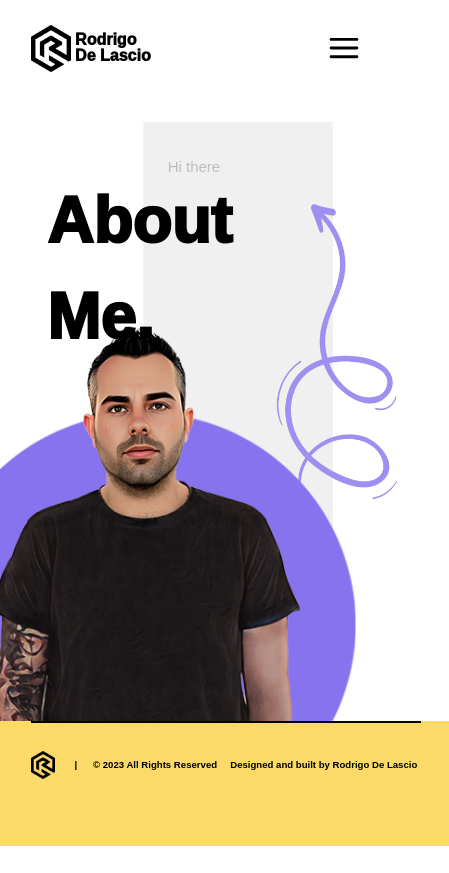
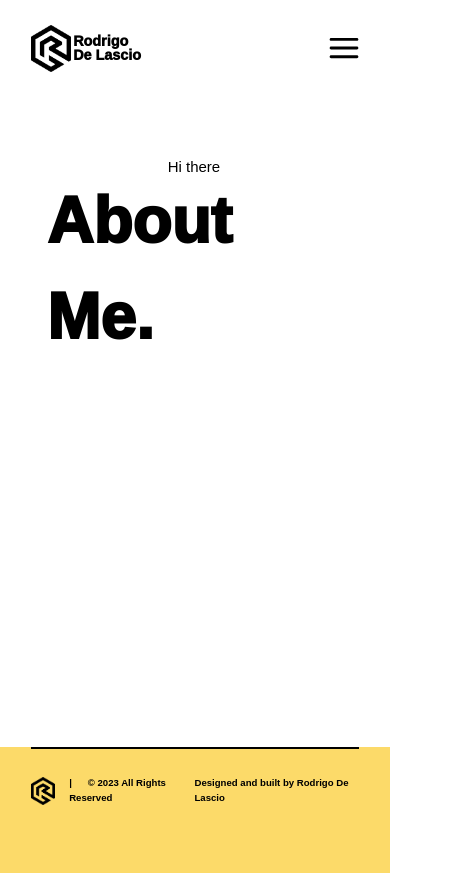
Before and after one commit to rodrigodelascio/rod-current-folio, a React (Create React App) app: page /about in a window 390 px wide. Shown: the whole page, 449 px wide, since content can reach past the window. Before the commit the page ends 846 px from the top, so only its background shows below. Built offline with nearby package versions, Linux system fonts and the light colour scheme.

Commit message:
improved responsiveness

```diff
--- a/src/components/aboutpage/aboutHeroSection/AboutHeroSection.js
+++ b/src/components/aboutpage/aboutHeroSection/AboutHeroSection.js
@@ -1,30 +1,21 @@
 import React from "react";
-import rodCircle from "../../../assets/images/rodCircle.png";
-import decorativeFrame from "../../../assets/images/decorativeFrameWithArrows.png";
 import styles from "./AboutHeroSection.module.css";
 
 const AboutHeroSection = () => {
   return (
-    <div className={styles["about-hero-container"]}>
+    <div className={styles["about-page-container"]}>
       <div className={styles["about-hero-text-container"]}>
-        <img
-          src={decorativeFrame}
-          alt="gray tall rectangle with purple whirly arrows"
-        />
-        <h1>About Me.</h1>
-        <div className={styles["about-socials-container"]}>
-          <a>1</a>
-          <a>1</a>
-          <a>1</a>
+        <div className={styles["about-hero-text-wrapper"]}>
+          <h1>About Me.</h1>
         </div>
-      </div>
-      <div>
         <div>
-          <h2>Hi there</h2>
+          <div>
+            <h2>Hi there</h2>
+          </div>
         </div>
       </div>
       <div className={styles["profile-pic-container"]}>
-        <img src={rodCircle} alt="rodrigo de lascio ai" />
+        {/* <img src={} alt="rodrigo de lascio ai" /> */}
       </div>
     </div>
   );
--- a/src/components/aboutpage/aboutHeroSection/AboutHeroSection.module.css
+++ b/src/components/aboutpage/aboutHeroSection/AboutHeroSection.module.css
@@ -1,14 +1,20 @@
-.about-hero-container {
-  min-height: 75vh;
-  min-width: 84vw;
+.about-page-container {
   position: relative;
   background: #fff;
-  padding: 8vh 8vw 0 8vw;
+  padding-top: 8vh;
   display: flex;
-  flex-direction: row;
+  flex-direction: column;
 }
 
 .about-hero-text-container {
+  display: flex;
+  flex-direction: row;
+  min-height: 70vh;
+  min-width: 84vw;
+  padding: 0 8vw;
+}
+
+.about-hero-text-wrapper {
   display: flex;
   flex-direction: column;
   width: 35vw;
@@ -16,16 +22,7 @@
   justify-content: space-between;
 }
 
-.about-hero-text-container img {
-  position: absolute;
-  top: 4vh;
-  left: 23vw;
-  z-index: 0;
-  width: 20rem;
-  opacity: 80%;
-}
-
-.about-hero-text-container h1 {
+.about-hero-text-wrapper h1 {
   position: relative;
   font-size: 4rem;
   font-weight: 1000;
@@ -34,13 +31,6 @@
   z-index: 2;
 }
 
-.about-socials-container {
-  display: flex;
-  flex-direction: column;
-  margin-bottom: 7.5vh;
-  margin-left: 12vw;
-}
-
 .profile-pic-container {
   position: absolute;
   bottom: 0;
--- a/src/components/common/Footer.js
+++ b/src/components/common/Footer.js
@@ -14,7 +14,9 @@ const Footer = () => {
           </Link>
           <p>|&nbsp;&nbsp;&nbsp;&nbsp;&nbsp; &#169; 2023 All Rights Reserved</p>
         </div>
-        <p>Designed and built by Rodrigo De Lascio</p>
+        <p className={styles["designed-by"]}>
+          Designed and built by Rodrigo De Lascio
+        </p>
         <p className={styles.email}>
           <a href="mailto:rodrigodelascio@gmail.com">
             rodrigodelascio@gmail.com
--- a/src/components/common/Footer.module.css
+++ b/src/components/common/Footer.module.css
@@ -63,11 +63,7 @@
 
 @media screen and (max-width: 576px) {
   .main-footer-container {
-    width: 115vw;
-  }
-
-  .border {
-    right: -8%;
+    width: 100vw;
   }
 
   .main-footer-container img {
@@ -81,4 +77,11 @@
 }
 
 @media screen and (max-width: 375px) {
+  .designed-by {
+    display: none;
+  }
+
+  .main-footer-container {
+    justify-content: center;
+  }
 }
--- a/src/components/common/Navbar.module.css
+++ b/src/components/common/Navbar.module.css
@@ -20,13 +20,13 @@
 }
 
 .logo-container img {
-  width: 4rem;
+  width: 3rem;
 }
 
 .logo-text {
-  font-size: 1.2rem;
-  margin-left: 1vw;
-  line-height: 1.3rem;
+  font-size: 1rem;
+  margin-left: 0.5vw;
+  line-height: 1rem;
   font-weight: 1000;
 }
 
@@ -96,13 +96,13 @@
 /* Media Queries */
 @media screen and (max-width: 992px) {
   .logo-container img {
-    width: 3rem;
+    width: 2.8rem;
   }
 
   .logo-text {
-    font-size: 1rem;
-    margin-left: 1vw;
-    line-height: 1.1rem;
+    font-size: 0.9rem;
+    margin-left: 0.5vw;
+    line-height: 1rem;
   }
 }
 
@@ -112,9 +112,9 @@
   }
 
   .logo-text {
-    font-size: 1rem;
-    margin-left: 1vw;
-    line-height: 1rem;
+    font-size: 0.9rem;
+    margin-left: 0.5vw;
+    line-height: 0.9rem;
   }
 
   .inner-links-container {
@@ -182,9 +182,3 @@
     scale: 115%;
   }
 }
-
-@media screen and (max-width: 375px) {
-  .hamburger-menu-container {
-    margin-right: -15vw;
-  }
-}
--- a/src/components/landingpage/heroSection/HeroSection.module.css
+++ b/src/components/landingpage/heroSection/HeroSection.module.css
@@ -2,8 +2,7 @@
   background: #fff;
   display: flex;
   position: relative;
-  margin-top: 3vh;
-  padding: 12vh 8vw 0 8vw;
+  padding: 14vh 8vw 0 8vw;
   min-width: 84vw;
   min-height: 90vh;
   justify-content: space-between;
@@ -15,25 +14,26 @@
   width: 45vw;
 }
 
+.hero-text-container p,
+.hero-text-container h2,
+.hero-text-container h3 {
+  font-weight: 1000;
+  color: #000;
+}
+
 .hero-text-container p {
   font-size: 1rem;
-  font-weight: 1000;
   line-height: 3rem;
-  color: #000;
 }
 
 .hero-text-container h2 {
   font-size: 3.5rem;
-  font-weight: 1000;
   line-height: 4.5rem;
-  color: #000;
 }
 
 .hero-text-container h3 {
   font-size: 3.1rem;
-  font-weight: 1000;
   line-height: 4.5rem;
-  color: #000;
 }
 
 .hero-buttons-container {
@@ -247,6 +247,7 @@
 @media screen and (max-width: 576px) {
   .section-container {
     justify-content: unset;
+    width: 100vw;
   }
 
   .hero-text-container {
@@ -277,7 +278,7 @@
   }
 
   .hero-text-container {
-    width: 98vw;
+    width: 85vw;
   }
 
   .hero-text-container p {
@@ -296,7 +297,7 @@
   }
 
   .profile-pic-container {
-    width: 98vw;
+    width: 85vw;
     margin-top: 1.5vh;
   }
 
@@ -306,6 +307,6 @@
   }
 
   .profile-pic {
-    padding-top: 8.5vh;
+    padding-top: 15vh;
   }
 }
--- a/src/components/landingpage/latestProjects/LatestProjects.module.css
+++ b/src/components/landingpage/latestProjects/LatestProjects.module.css
@@ -66,11 +66,6 @@
   font-size: 0.75rem;
   line-height: 1.5rem;
 }
-
-/* .first-card img {
-  scale: 110%;
-  opacity: 85%;
-} */
 
 .first-card {
   background: #286f6c;
@@ -183,18 +178,18 @@
 
 @media screen and (max-width: 576px) {
   .section-container {
-    width: 115vw;
+    width: 100vw;
     padding: 4vh 8vw 0 8vw;
   }
 
   .button-container {
-    right: 15vw;
+    right: 5vw;
   }
 
   .first-card p,
   .second-card p,
   .third-card p {
-    width: 55vw;
+    width: 50vw;
   }
 }
 
@@ -202,6 +197,6 @@
   .first-card p,
   .second-card p,
   .third-card p {
-    width: 60vw;
+    width: 85vw;
   }
 }
--- a/src/components/landingpage/latestProjects/ProjectCard.module.css
+++ b/src/components/landingpage/latestProjects/ProjectCard.module.css
@@ -59,12 +59,6 @@
   }
 }
 
-@media screen and (max-width: 576px) {
-  .card-container {
-    width: 94vw;
-  }
-}
-
 @media screen and (max-width: 375px) {
   .card-img {
     bottom: 0;
--- a/src/components/landingpage/sayHello/SayHello.module.css
+++ b/src/components/landingpage/sayHello/SayHello.module.css
@@ -245,13 +245,13 @@
 
 @media screen and (max-width: 576px) {
   .section-container {
-    width: 115vw;
+    width: 100vw;
     padding: 4vh 8vw 0 8vw;
     flex-direction: column;
   }
 
   .contact-details {
-    width: 90vw;
+    width: 80vw;
   }
 
   .icon-wrapper {
--- a/src/components/landingpage/skills/Skills.module.css
+++ b/src/components/landingpage/skills/Skills.module.css
@@ -250,15 +250,15 @@
 
 @media screen and (max-width: 576px) {
   .section-container {
-    width: 115vw;
+    width: 100vw;
     padding: 4vh 8vw 0 8vw;
   }
 
   .skills-cards-container {
-    width: 100vw;
+    width: 85vw;
   }
 
   .experience-section-container {
-    width: 90vw;
+    width: 85vw;
   }
 }
```
Also changed, not shown: src/assets/images/decorativeFrameWithArrows.png (deleted), src/assets/images/rodCircle.png (deleted).
